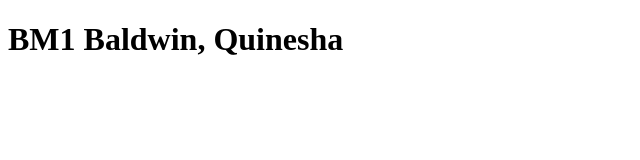
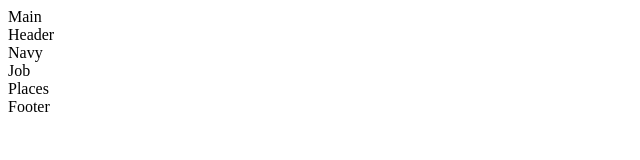
Before and after one commit to quineshabaldwin1990/portfolio-revisited, a plain HTML site: page index.html in a window 1280 px wide. Shown: the whole page, without its empty margins (0-640 px from the left). Drawn offline with Linux system fonts and the light colour scheme.

Commit message:
Update index.html

```diff
--- a/index.html
+++ b/index.html
@@ -8,6 +8,30 @@
     <link rel="stylesheet" href="style.css">
 </head>
 <body>
-    <h1>BM1 Baldwin, Quinesha</h1>
+    <main>
+        Main
+
+        <header>
+            Header
+        </header>
+
+        <section>
+            Navy
+        </section>
+
+        <section>
+            Job
+        </section>
+
+        <aside>
+            Places
+        </aside>
+
+        <footer>
+            Footer
+        </footer>
+
+
+    </main>
 </body>
 </html>
--- a/style.css
+++ b/style.css
@@ -0,0 +1,7 @@
+.header {
+    border: 3px solid red;
+    padding: 5px;
+    margin: 5px;
+    display: flex;
+    flex-direction: column;
+}
```
